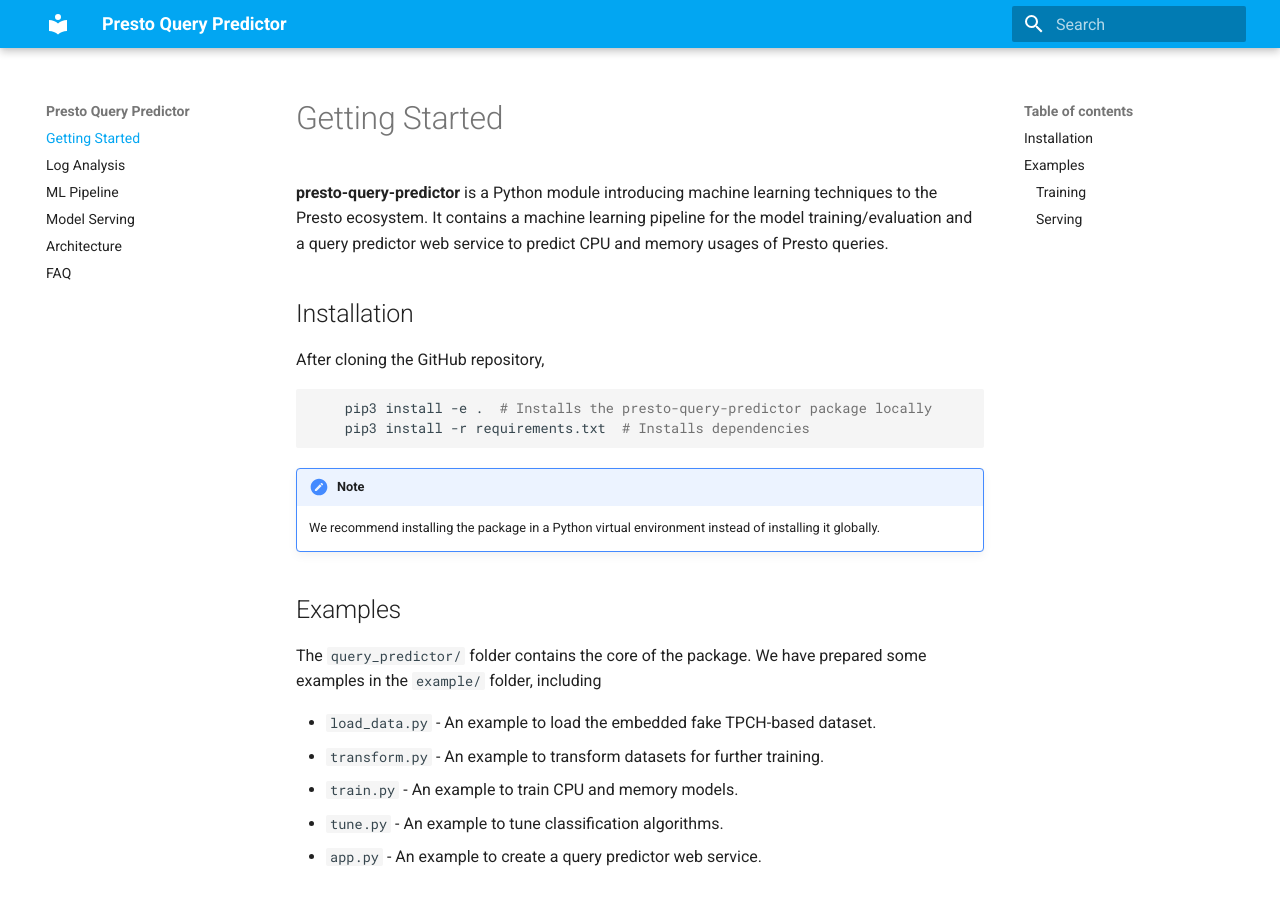
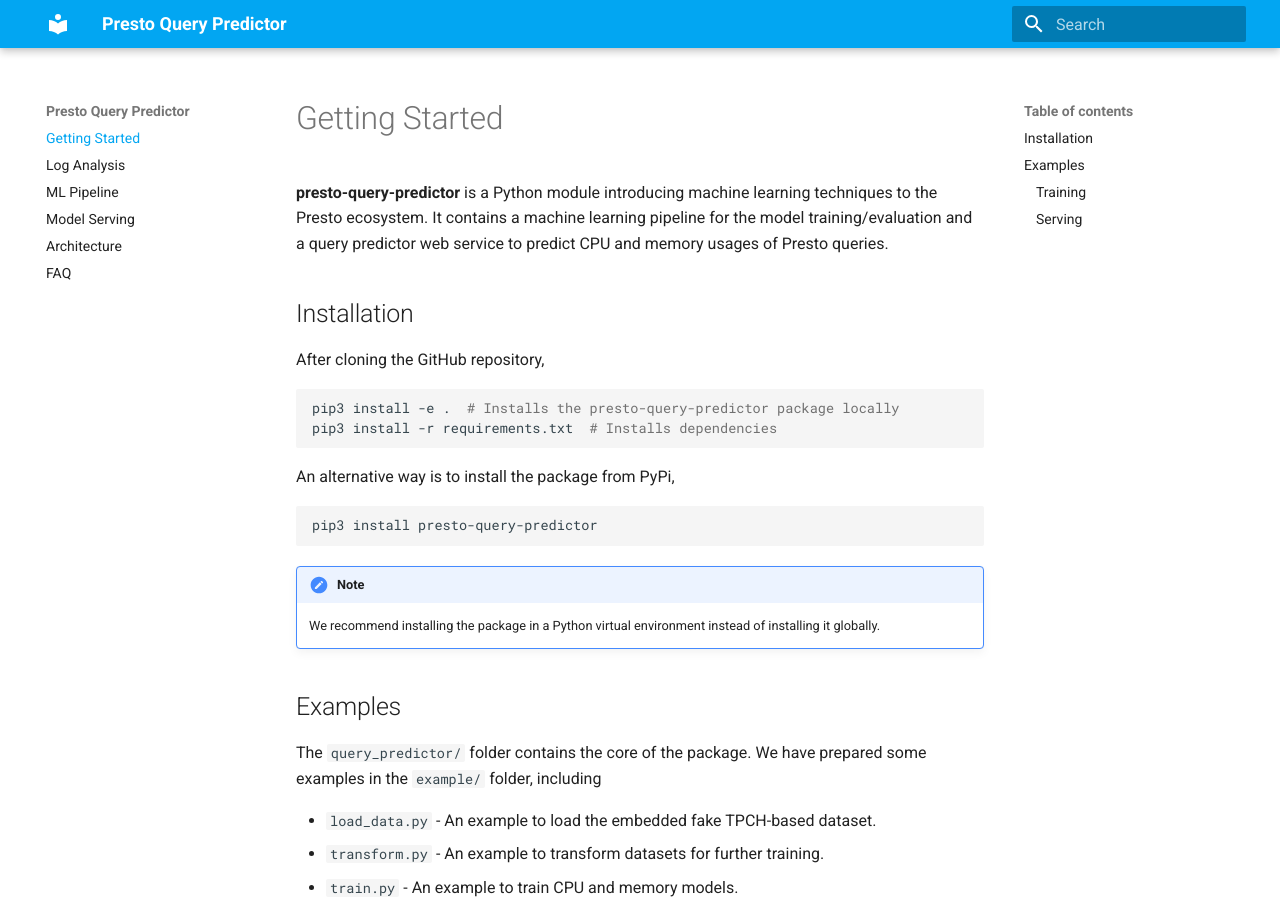
Before and after one commit to ChunxuTang/presto-query-predictor-docs, an MkDocs documentation site: the page built from docs/index.md, in a window 1280 px wide and 900 px high. Built offline with MkDocs 1.6.1 and Material for MkDocs 9.7.7, drawn with Linux system fonts in a browser that asks for light colours.

Commit message:
update getting-started

````diff
--- a/docs/index.md
+++ b/docs/index.md
@@ -15,8 +10,14 @@
 After cloning the GitHub repository,
 
 ``` bash
-    pip3 install -e .  # Installs the presto-query-predictor package locally
-    pip3 install -r requirements.txt  # Installs dependencies
+pip3 install -e .  # Installs the presto-query-predictor package locally
+pip3 install -r requirements.txt  # Installs dependencies
+```
+
+An alternative way is to install the package from PyPi,
+
+``` bash
+pip3 install presto-query-predictor
 ```
 
 !!! note
````
Also changed, not shown: other parts of docs/index.md (+0 -5 lines).
